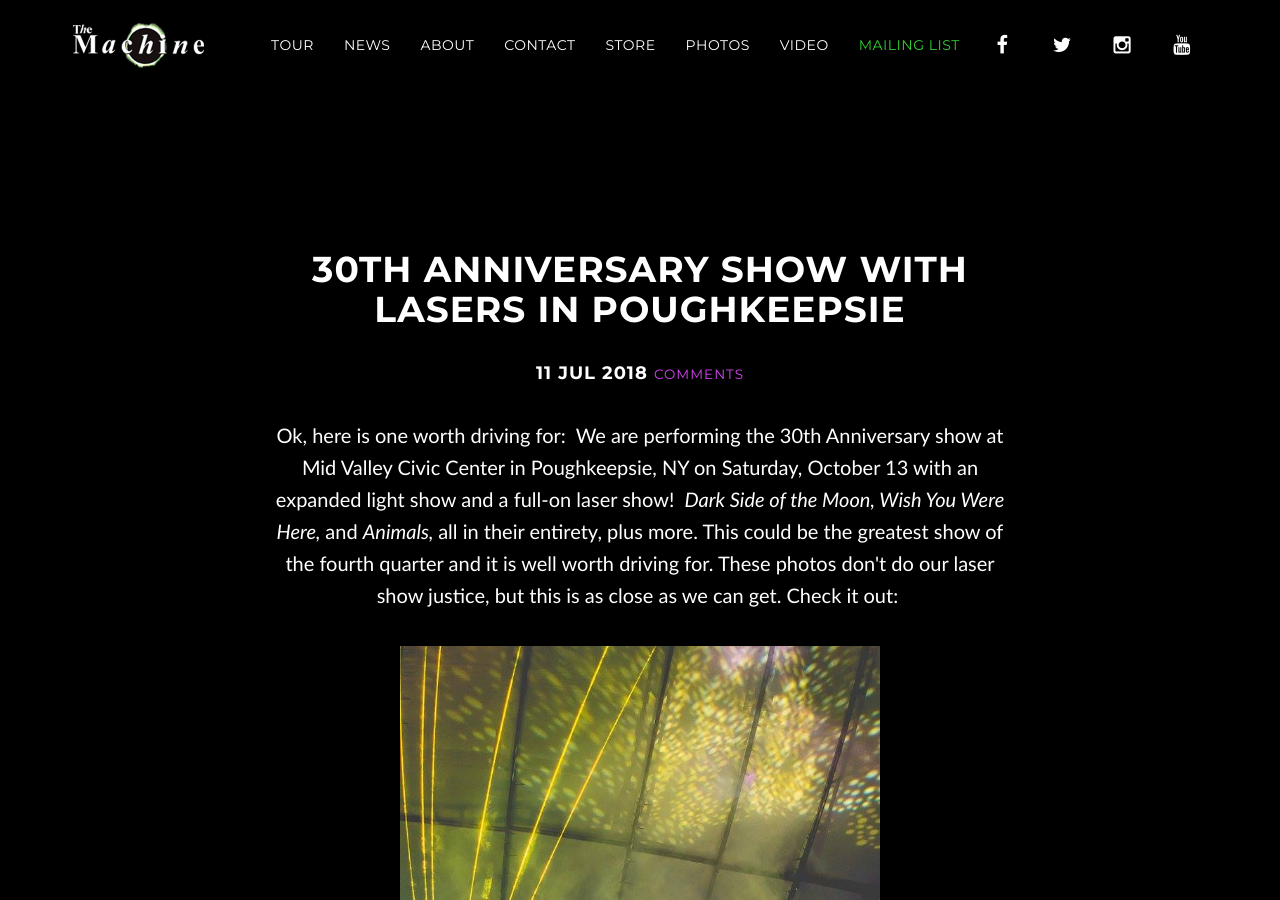
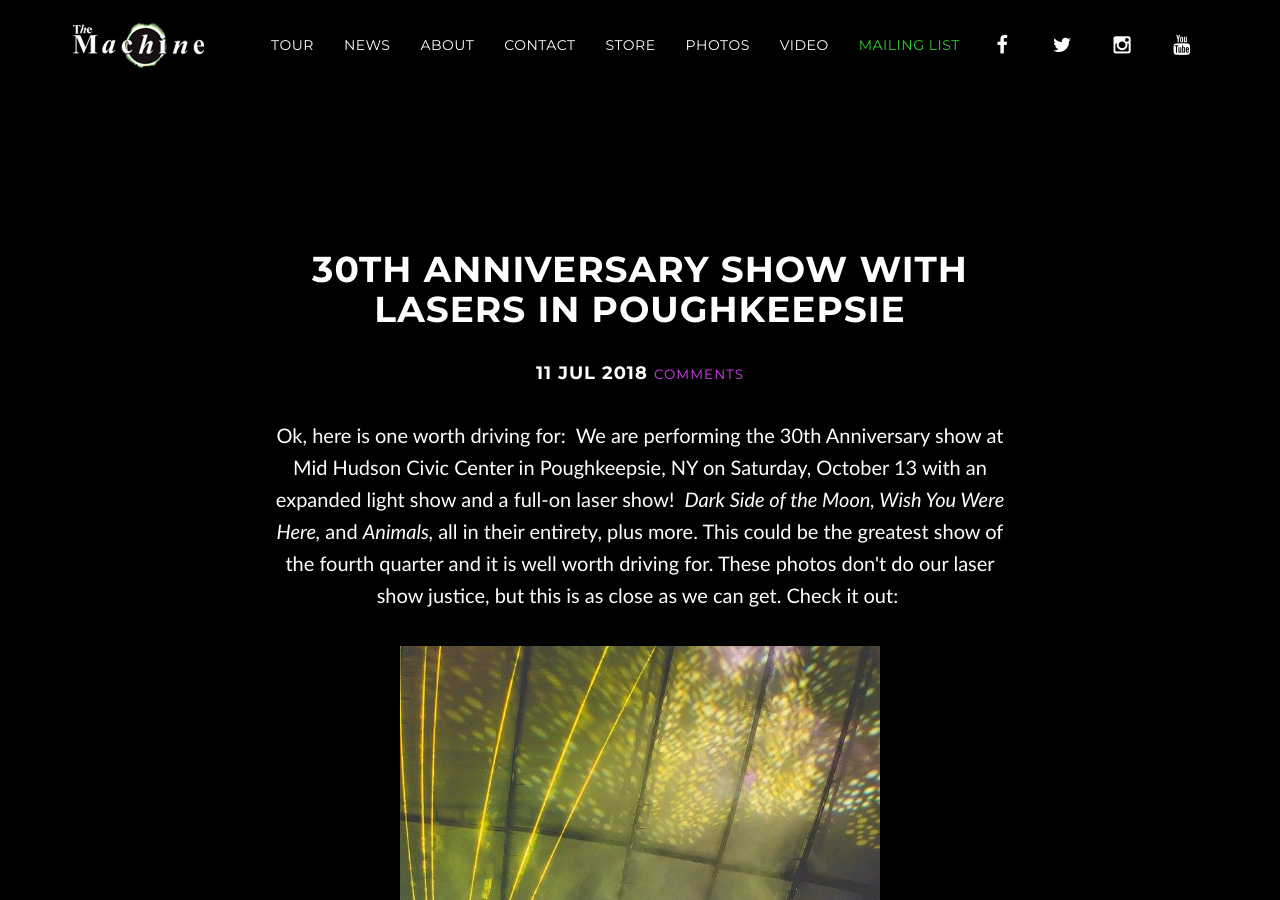
Before and after one commit to machineweb/machineweb.github.io, a Jekyll site: the page built from _posts/2018-07-11-30th-anniversary-show-with-lasers-in-poughkeepsie.md, in a window 1280 px wide and 900 px high. Built offline with Jekyll 4.4.1, drawn with Linux system fonts in a browser that asks for light colours; comment, search, counter and statistics services are not loaded.

Commit message:
Updated news item

```diff
--- a/_posts/2018-07-11-30th-anniversary-show-with-lasers-in-poughkeepsie.md
+++ b/_posts/2018-07-11-30th-anniversary-show-with-lasers-in-poughkeepsie.md
@@ -4,7 +4,7 @@
 title: 30th Anniversary show with lasers in Poughkeepsie
 ---
 
-<p>Ok, here is one worth driving for:&nbsp; We are performing the 30th Anniversary show at Mid Valley Civic Center in Poughkeepsie, NY on&nbsp;Saturday, October 13&nbsp;with an expanded light show and a full-on laser show!&nbsp;&nbsp;<em>Dark Side of the Moon, Wish You Were Here,&nbsp;</em>and&nbsp;<em>Animals,&nbsp;</em>all in their entirety, plus more. This could be the greatest show of the fourth quarter and it is well worth driving for. These photos don't do our laser show justice, but this is as close as we can get. Check it out:&nbsp;</p>
+<p>Ok, here is one worth driving for:&nbsp; We are performing the 30th Anniversary show at Mid Hudson Civic Center in Poughkeepsie, NY on&nbsp;Saturday, October 13&nbsp;with an expanded light show and a full-on laser show!&nbsp;&nbsp;<em>Dark Side of the Moon, Wish You Were Here,&nbsp;</em>and&nbsp;<em>Animals,&nbsp;</em>all in their entirety, plus more. This could be the greatest show of the fourth quarter and it is well worth driving for. These photos don't do our laser show justice, but this is as close as we can get. Check it out:&nbsp;</p>
 
 <p><img alt="" src="http://machineweb.github.io/img/presskit/highres/IMG_0421.JPG" style="height:720px; width:480px" /></p>
 
```
